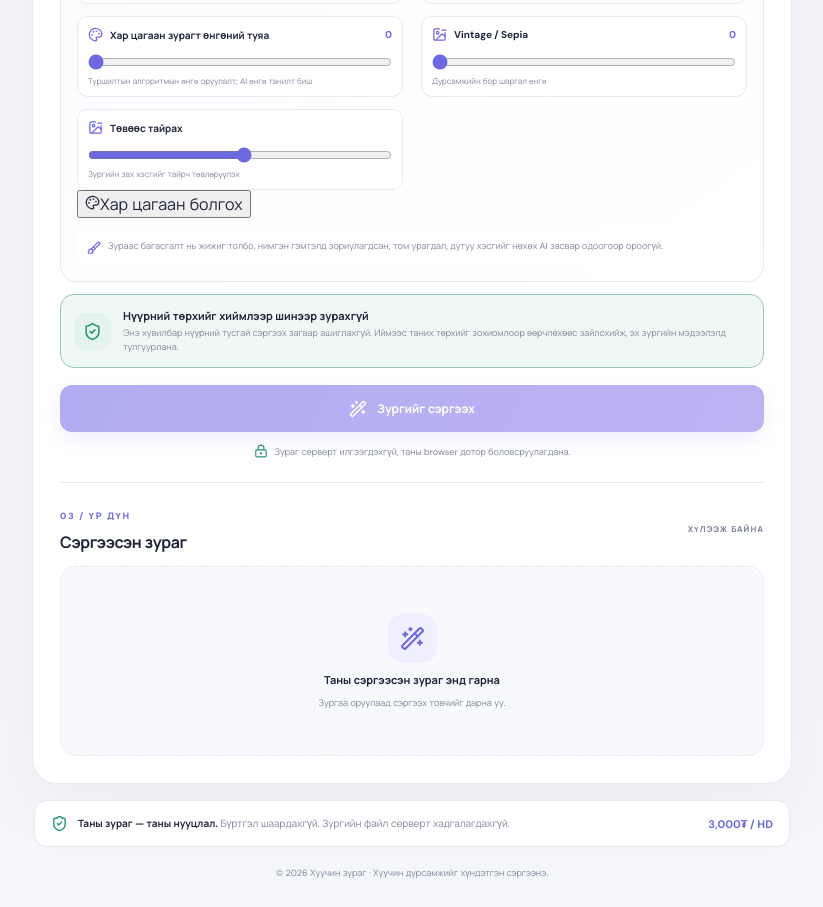
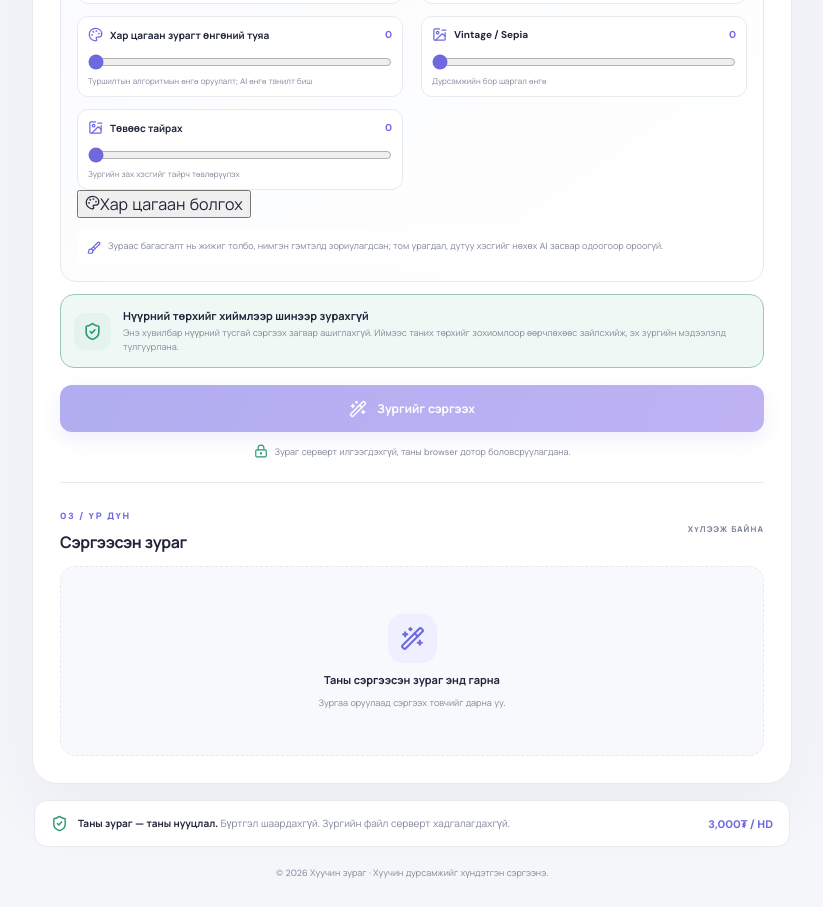
Before and after one commit to boroogemini/oldpix, a React (Vite) app: page / in a window 1280 px wide. Shown: the part 1280-2187 px from the top of the page, without its empty margins (228-1051 px from the left). Built offline with nearby package versions, Linux system fonts and the light colour scheme.

Commit message:
Initialize crop and monochrome editing settings

```diff
--- a/src/App.tsx
+++ b/src/App.tsx
@@ -20,7 +20,7 @@ export default function App() {
   const [busy, setBusy] = useState(false);
   const [progress, setProgress] = useState(0);
   const [compare, setCompare] = useState(50);
-  const [adjustments, setAdjustments] = useState<RestoreAdjustments>({ brightness: 0, contrast: 0, saturation: 0, warmth: 0, sharpness: 0, scratchReduction: 0, colorize: 0, rotation: 0, flipHorizontal: false, flipVertical: false, grayscale: false, sepia: 0 });
+  const [adjustments, setAdjustments] = useState<RestoreAdjustments>({ brightness: 0, contrast: 0, saturation: 0, warmth: 0, sharpness: 0, scratchReduction: 0, colorize: 0, rotation: 0, flipHorizontal: false, flipVertical: false, grayscale: false, sepia: 0, crop: 0 });
   const [error, setError] = useState("");
   const [orderId, setOrderId] = useState("");
   const [checkoutUrl, setCheckoutUrl] = useState("");
```
